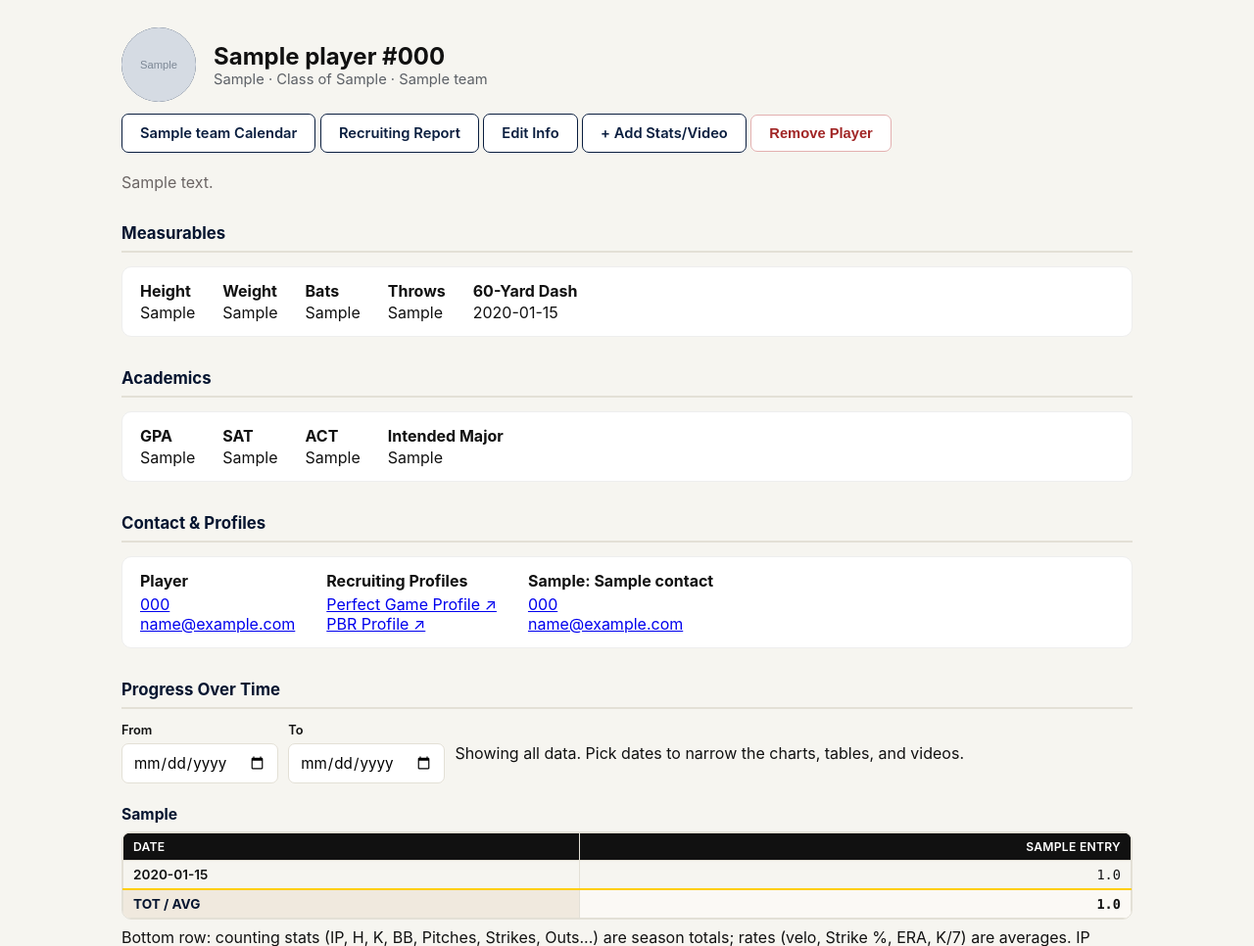
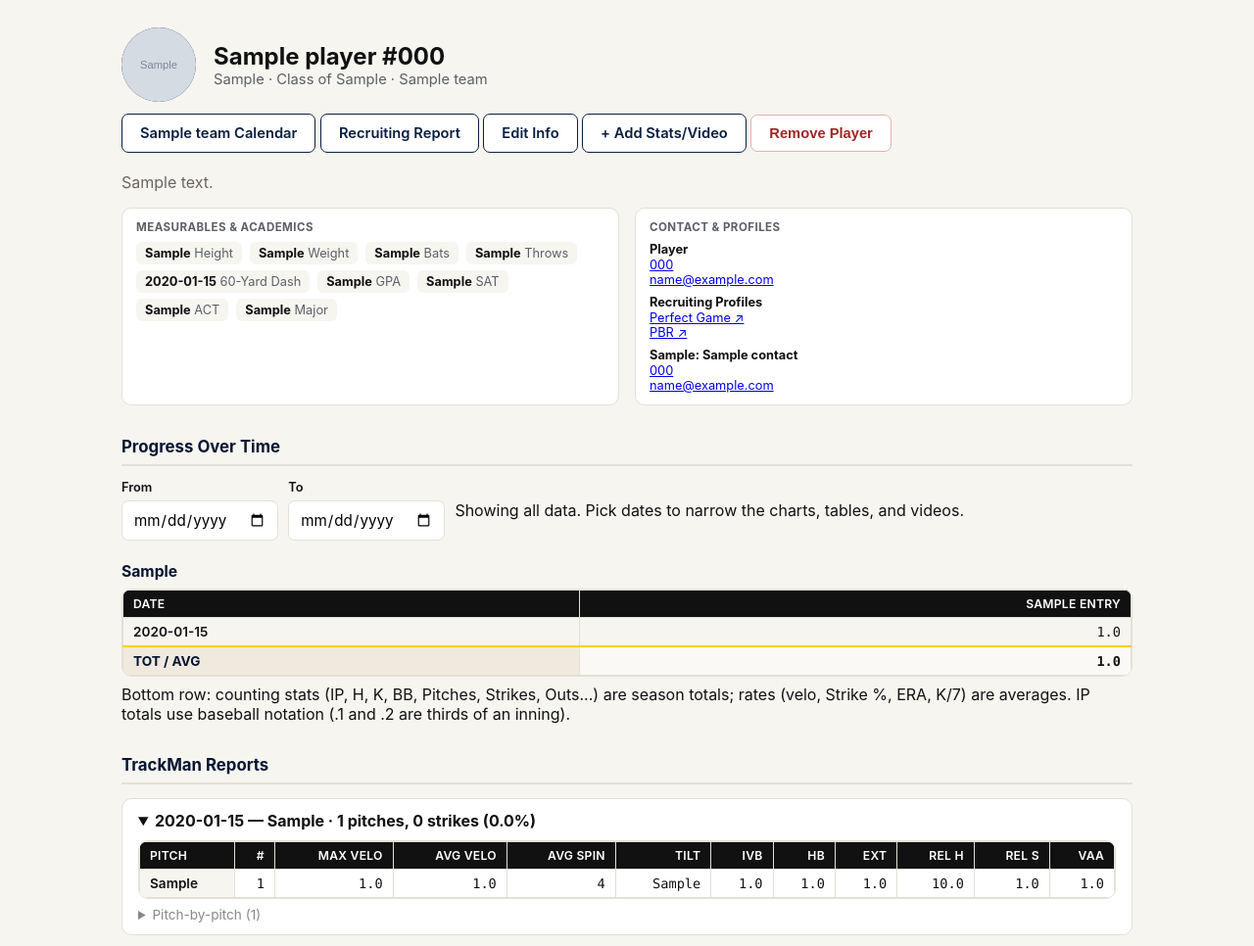
Before and after one commit to rinterdonatos/pitching-tracker-template, a Flask app: page /players/1 in a window 1280 px wide. Shown: the part 80-1046 px from the top of the page at 98% size. Run offline with Flask 3, Linux system fonts and the light colour scheme; the visitor is signed in with stand-in values (Sample User, id 1); tables that the repository leaves empty hold one stand-in row (values such as "Sample post"); grey boxes marked "Sample" are stand-in pictures.

Commit message:
Collapse some info on the player prrofile

```diff
--- a/static/css/style.css
+++ b/static/css/style.css
@@ -271,6 +271,62 @@ form.card-form {
   gap: 12px 16px;
   margin-bottom: 16px;
 }
+
+/* Compact side-by-side profile cards on the player page: measurables +
+   academics on one side, contact info on the other, each rendered as small
+   wrapping chips instead of tall stacked blocks. */
+.profile-columns {
+  display: grid;
+  grid-template-columns: 1fr 1fr;
+  gap: 16px;
+  margin-bottom: 20px;
+}
+
+.compact-card {
+  background: var(--phx-white);
+  border: 1px solid var(--phx-border);
+  border-radius: 10px;
+  padding: 12px 14px;
+}
+
+.profile-columns .compact-card:only-child { grid-column: 1 / -1; }
+
+.compact-card .compact-card-title {
+  font-size: 0.72rem;
+  font-weight: 700;
+  text-transform: uppercase;
+  letter-spacing: 0.04em;
+  color: var(--phx-gray);
+  margin-bottom: 8px;
+}
+
+.compact-facts {
+  display: flex;
+  flex-wrap: wrap;
+  gap: 6px 8px;
+}
+
+.compact-fact {
+  background: var(--phx-bg);
+  border-radius: 6px;
+  padding: 4px 9px;
+  font-size: 0.8rem;
+  white-space: nowrap;
+}
+
+.compact-fact b { font-weight: 700; }
+.compact-fact .compact-fact-label { color: var(--phx-gray); font-weight: 400; }
+
+.compact-contact-block {
+  margin-bottom: 8px;
+}
+.compact-contact-block:last-child { margin-bottom: 0; }
+.compact-contact-block .compact-contact-name {
+  font-weight: 700;
+  font-size: 0.8rem;
+  margin-bottom: 1px;
+}
+.compact-contact-block .meta { font-size: 0.8rem; }
 
 .contact-row {
   border: 1px solid var(--phx-border);
@@ -913,6 +969,7 @@ table.data-table a:hover { color: var(--phx-blue-dark); }
   /* One contact per row instead of a cramped 2-column grid. */
   .contact-row { grid-template-columns: 1fr; }
   .measurables-grid { grid-template-columns: 1fr 1fr; }
+  .profile-columns { grid-template-columns: 1fr; }
 
   form.card-form { padding: 18px; }
   .login-card { padding: 28px 22px; }
--- a/templates/player.html
+++ b/templates/player.html
@@ -34,65 +34,54 @@
     <p style="color:#6b6564;">{{ player['notes'] }}</p>
   {% endif %}
 
-  {% set measurable_fields = [('height','Height'), ('weight','Weight'), ('bats','Bats'), ('throws','Throws'), ('sixty_time','60-Yard Dash')] %}
-  {% if player['height'] or player['weight'] or player['bats'] or player['throws'] or player['sixty_time'] %}
-    <div class="section-title">Measurables</div>
-    <div style="background:#fff; border:1px solid #eee; border-radius:10px; padding:14px 18px; margin-bottom:20px; display:flex; gap:28px; flex-wrap:wrap;">
+  {% set measurable_fields = [('height','Height'), ('weight','Weight'), ('bats','Bats'), ('throws','Throws'), ('sixty_time','60-Yard Dash'), ('gpa','GPA'), ('sat_score','SAT'), ('act_score','ACT'), ('intended_major','Major')] %}
+  {% set has_measurables = player['height'] or player['weight'] or player['bats'] or player['throws'] or player['sixty_time'] or player['gpa'] or player['sat_score'] or player['act_score'] or player['intended_major'] %}
+  {% set has_contact = player['phone'] or player['email'] or player['pg_url'] or player['pbr_url'] or contacts %}
+  {% if has_measurables or has_contact %}
+    <div class="profile-columns">
+      {% if has_measurables %}
+        <div class="compact-card">
+          <div class="compact-card-title">Measurables &amp; Academics</div>
+          <div class="compact-facts">
             {% for key, label in measurable_fields %}
               {% if player[key] %}
-          <div>
-            <div style="font-weight:700; margin-bottom:2px;">{{ label }}</div>
-            <div class="meta">{{ player[key] }}</div>
-          </div>
+                <span class="compact-fact"><b>{{ player[key] }}</b> <span class="compact-fact-label">{{ label }}</span></span>
               {% endif %}
             {% endfor %}
           </div>
-  {% endif %}
-
-  {% set academic_fields = [('gpa','GPA'), ('sat_score','SAT'), ('act_score','ACT'), ('intended_major','Intended Major')] %}
-  {% if player['gpa'] or player['sat_score'] or player['act_score'] or player['intended_major'] %}
-    <div class="section-title">Academics</div>
-    <div style="background:#fff; border:1px solid #eee; border-radius:10px; padding:14px 18px; margin-bottom:20px; display:flex; gap:28px; flex-wrap:wrap;">
-      {% for key, label in academic_fields %}
-        {% if player[key] %}
-          <div>
-            <div style="font-weight:700; margin-bottom:2px;">{{ label }}</div>
-            <div class="meta">{{ player[key] }}</div>
-          </div>
-        {% endif %}
-      {% endfor %}
         </div>
       {% endif %}
 
-  {% set has_contact = player['phone'] or player['email'] or player['pg_url'] or player['pbr_url'] or contacts %}
       {% if has_contact %}
-    <div class="section-title">Contact &amp; Profiles</div>
-    <div style="background:#fff; border:1px solid #eee; border-radius:10px; padding:14px 18px; margin-bottom:20px; display:flex; gap:32px; flex-wrap:wrap;">
+        <div class="compact-card">
+          <div class="compact-card-title">Contact &amp; Profiles</div>
           {% if player['phone'] or player['email'] %}
-        <div>
-          <div style="font-weight:700; margin-bottom:4px;">Player</div>
+            <div class="compact-contact-block">
+              <div class="compact-contact-name">Player</div>
               {% if player['phone'] %}<div class="meta"><a href="tel:{{ player['phone'] }}">{{ player['phone'] }}</a></div>{% endif %}
               {% if player['email'] %}<div class="meta"><a href="mailto:{{ player['email'] }}">{{ player['email'] }}</a></div>{% endif %}
             </div>
           {% endif %}
           {% if player['pg_url'] or player['pbr_url'] %}
-        <div>
-          <div style="font-weight:700; margin-bottom:4px;">Recruiting Profiles</div>
+            <div class="compact-contact-block">
+              <div class="compact-contact-name">Recruiting Profiles</div>
               {% if player['pg_url'] %}
-            <div class="meta"><a href="{{ player['pg_url'] if player['pg_url'].startswith('http') else 'https://' ~ player['pg_url'] }}" target="_blank" rel="noopener">Perfect Game Profile &nearr;</a></div>
+                <div class="meta"><a href="{{ player['pg_url'] if player['pg_url'].startswith('http') else 'https://' ~ player['pg_url'] }}" target="_blank" rel="noopener">Perfect Game &nearr;</a></div>
               {% endif %}
               {% if player['pbr_url'] %}
-            <div class="meta"><a href="{{ player['pbr_url'] if player['pbr_url'].startswith('http') else 'https://' ~ player['pbr_url'] }}" target="_blank" rel="noopener">PBR Profile &nearr;</a></div>
+                <div class="meta"><a href="{{ player['pbr_url'] if player['pbr_url'].startswith('http') else 'https://' ~ player['pbr_url'] }}" target="_blank" rel="noopener">PBR &nearr;</a></div>
               {% endif %}
             </div>
           {% endif %}
           {% for c in contacts %}
-        <div>
-          <div style="font-weight:700; margin-bottom:4px;">{{ c['relationship'] or 'Contact' }}{% if c['name'] %}: {{ c['name'] }}{% endif %}</div>
+            <div class="compact-contact-block">
+              <div class="compact-contact-name">{{ c['relationship'] or 'Contact' }}{% if c['name'] %}: {{ c['name'] }}{% endif %}</div>
               {% if c['phone'] %}<div class="meta"><a href="tel:{{ c['phone'] }}">{{ c['phone'] }}</a></div>{% endif %}
               {% if c['email'] %}<div class="meta"><a href="mailto:{{ c['email'] }}">{{ c['email'] }}</a></div>{% endif %}
             </div>
           {% endfor %}
+        </div>
+      {% endif %}
     </div>
   {% endif %}
 
```
Lines whose indentation alone changed are shown as unchanged.
